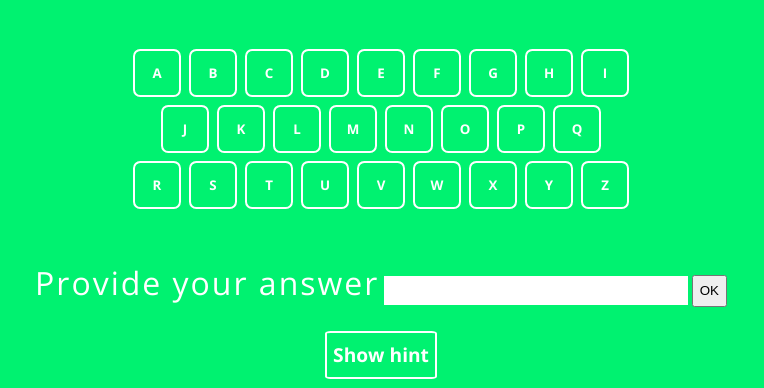
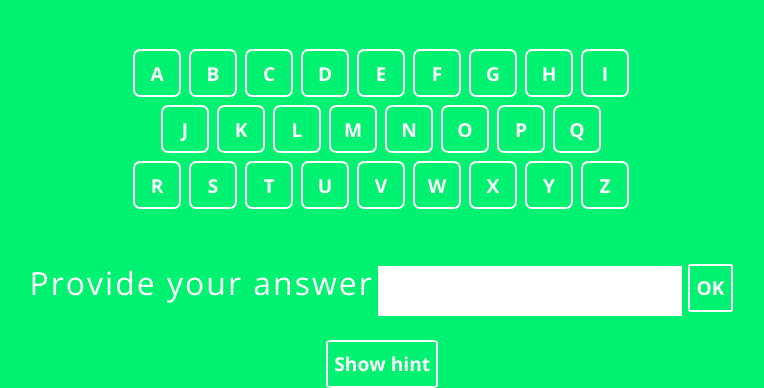
Before and after one commit to falbor45/vanilla-hangman, a plain HTML site: page main.html in a window 1280 px wide. Shown: the part 422-810 px from the top of the page, without its empty margins (259-1023 px from the left). Drawn offline with nearby package versions, Linux system fonts and the light colour scheme.

Commit message:
add left margin to buttons + em -> px on answer input

```diff
--- a/style.css
+++ b/style.css
@@ -51,14 +51,12 @@ a {
     letter-spacing: 2px;
 }
 
-.answer-wrapper button {
-    height: 2.4em;
-}
 
 .answer-input {
     width: 25%;
-    height: 2em;
+    height: 48px;
     border: none;
+    text-align: center;
 }
 
 button:disabled {
@@ -69,7 +67,7 @@ button:disabled {
     margin-top: 2%;
 }
 
-.hint-wrapper button {
+button {
     height: 48px;
     font-size: 1.2em;
     background: rgb(0, 242, 112);
@@ -79,4 +77,5 @@ button:disabled {
     color: rgb(255, 255, 255);
     font-weight: bold;
     border-style: solid;
+    margin-left: 0.2%;
 }
```
